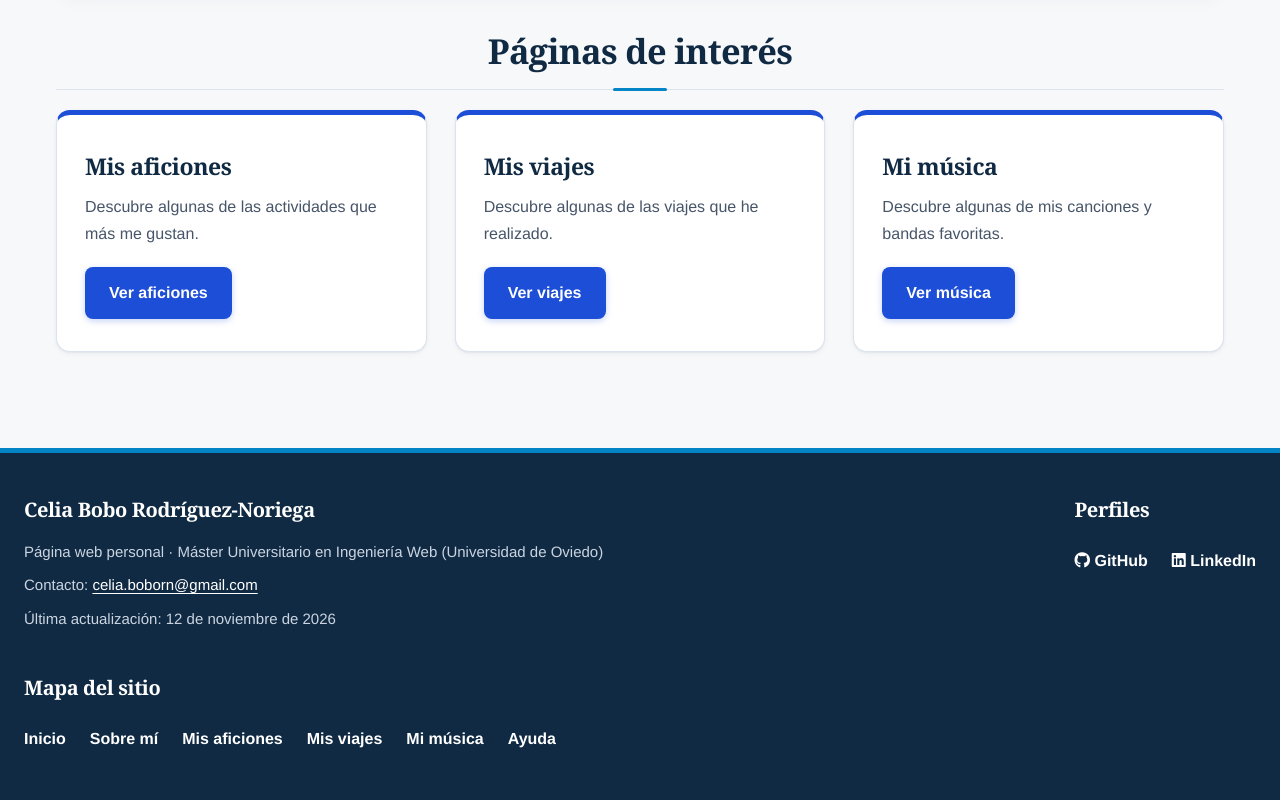
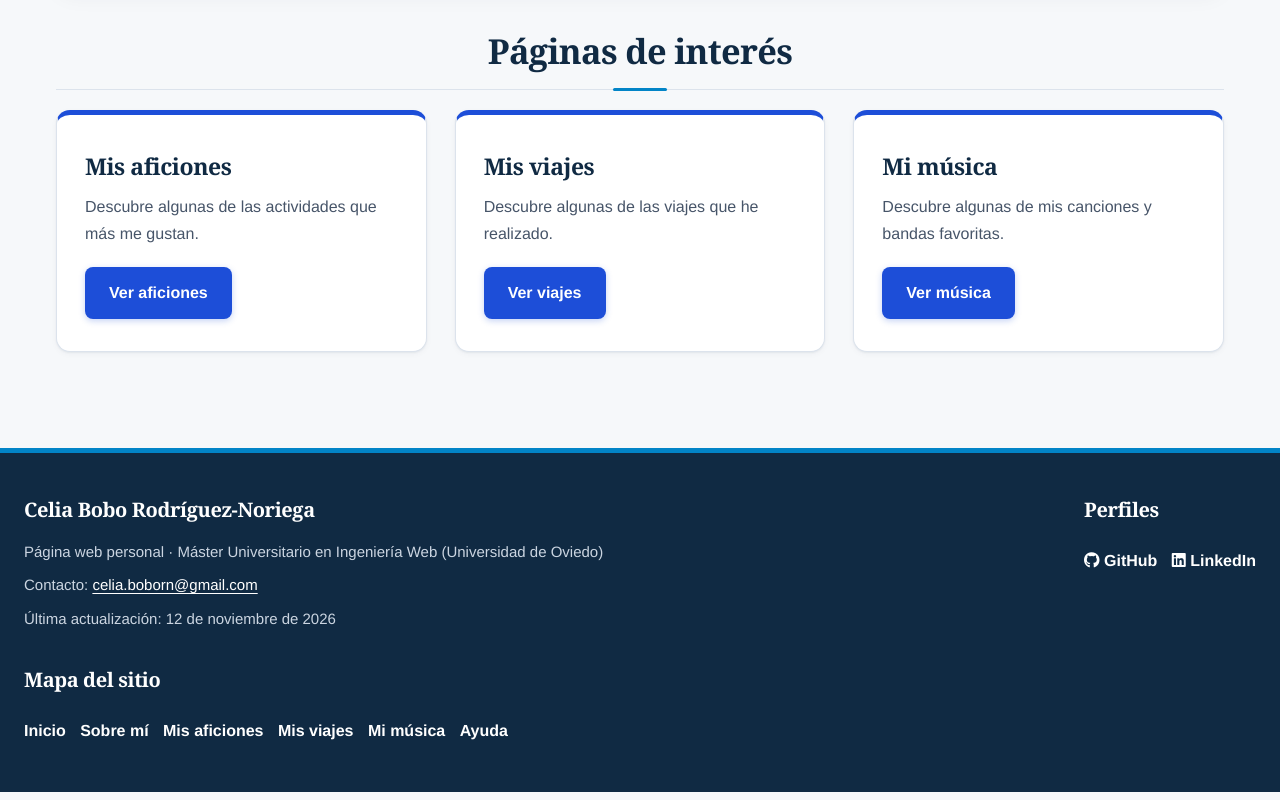
Before and after one commit to celiabrn/entregaII, a plain HTML site: page index.html in a window 1280 px wide. Shown: the part 560-1360 px from the top of the page. Drawn offline with Linux system fonts and the light colour scheme.

Commit message:
Pequeños ajustes de padding

```diff
--- a/css/estilos.css
+++ b/css/estilos.css
@@ -1245,7 +1245,7 @@ body > footer nav ul {
     padding: 0;
     display: flex;
     flex-wrap: wrap;
-    gap: 1em 1.5em;
+    gap: 0.5em 0.9em;
 }
 
 body > footer nav a {
@@ -1664,10 +1664,11 @@ body > footer nav a[aria-current="page"] {
     }
 
     /* PIE DE PÁGINA */
-    body > footer {
+body > footer {
         grid-template-columns: 1fr auto;
         align-items: start;
         padding: 2.5em 1.5em;
+        gap: 1.5em 2em;
     }
 
     body > footer > nav:last-of-type {
```
